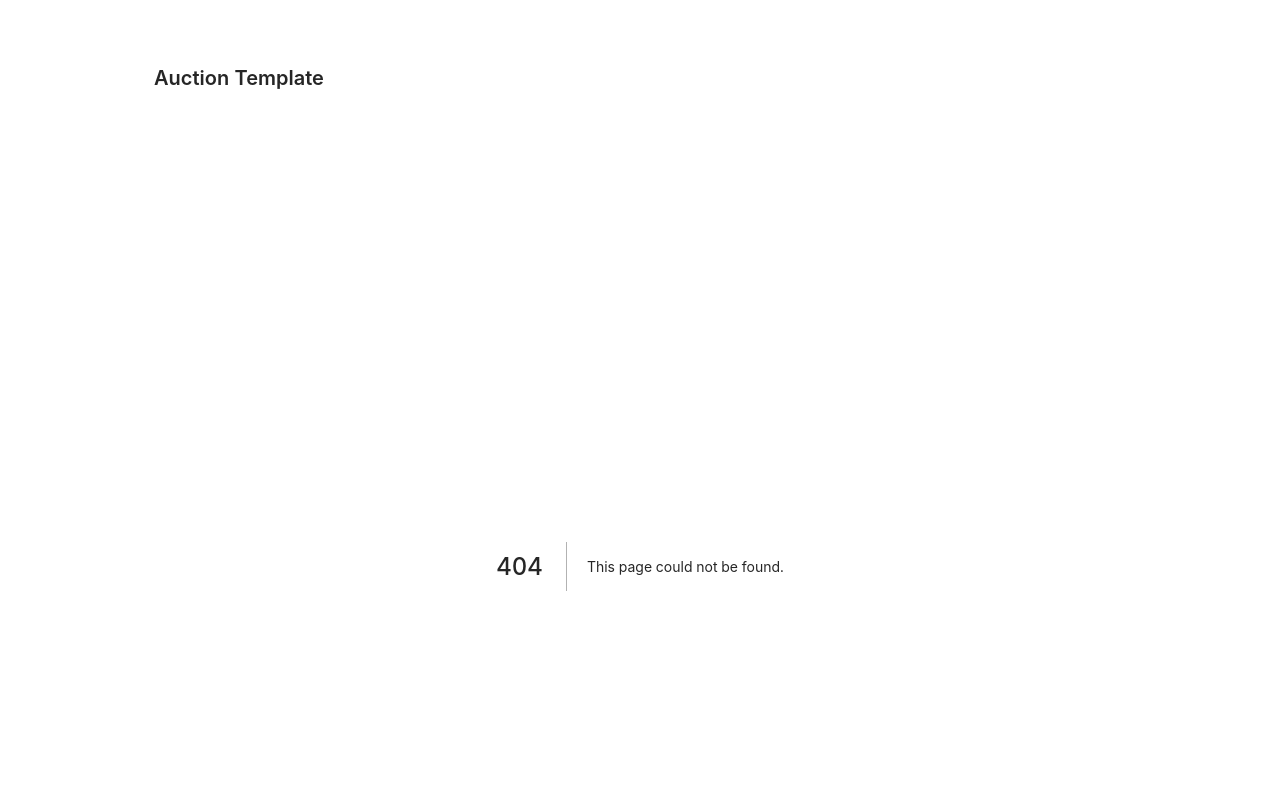
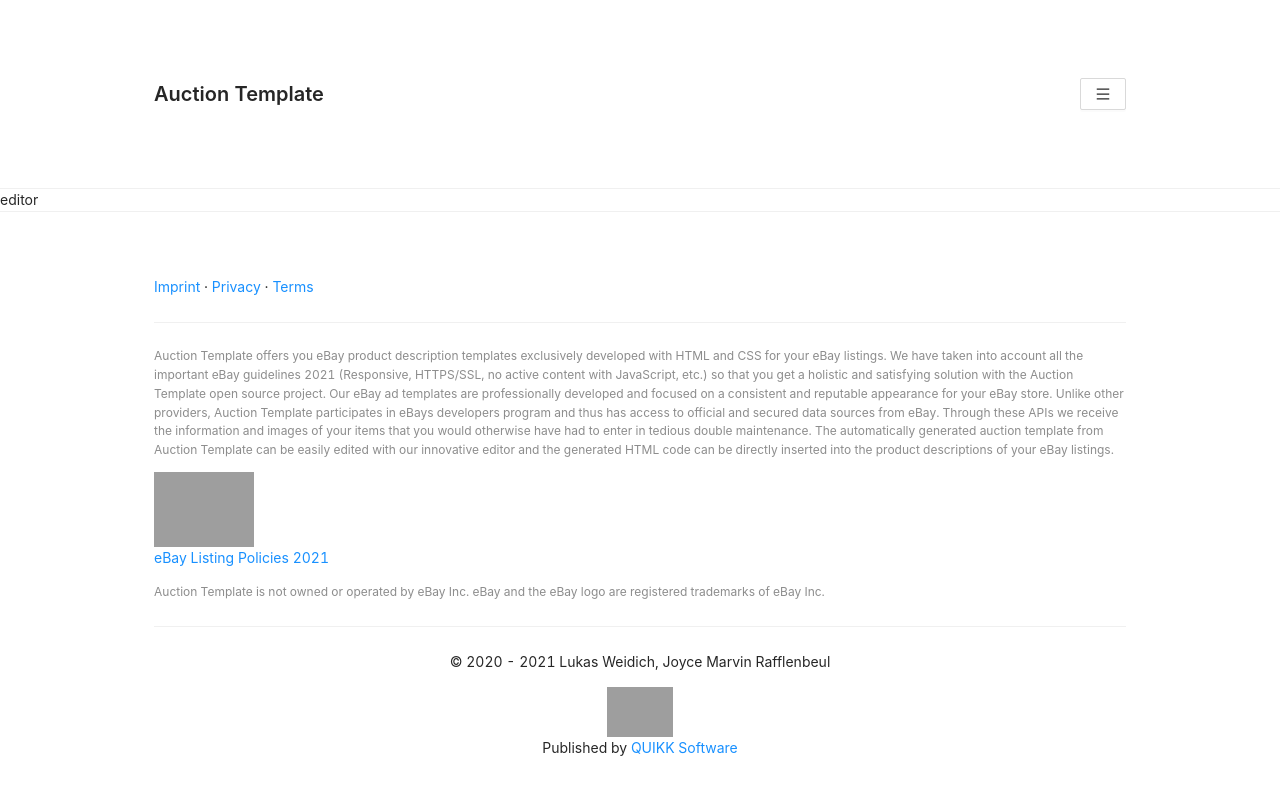
Before and after one commit to swipswaps/auction-template, a Next.js app: page /editor in a window 1280 px wide. Before the commit this address had no page. Shown: the top 800 px of the page. Built offline with nearby package versions, Linux system fonts and the light colour scheme; grey boxes are pictures that could not be loaded.

Commit message:
✨ add header and pages

```diff
--- a/components/layout/Footer.tsx
+++ b/components/layout/Footer.tsx
@@ -83,7 +83,7 @@
 					}}
 				>
 					<Typography.Paragraph>
-						© 2020 - {new Date().getFullYear()} · Made by Lukas Weidich and
+						© 2020 - {new Date().getFullYear()} Lukas Weidich,
 						Joyce Marvin Rafflenbeul
 					</Typography.Paragraph>
 					<ExternalLink href={quikkHref}>
--- a/components/layout/Header.tsx
+++ b/components/layout/Header.tsx
@@ -1,15 +1,85 @@
-import React from "react";
+import React, { useState } from "react";
 import Container from "./Container";
-import { Affix, Typography } from "antd";
+import { Affix, Typography, Button, Divider, Drawer } from "antd";
+import {
+	InfoCircleOutlined,
+	CommentOutlined,
+	FormOutlined,
+	HomeOutlined,
+} from "@ant-design/icons";
+import { MenuOutlined } from "@ant-design/icons";
+import InternalLink from "../misc/InternalLink";
 
 const Header = () => {
+	const [visible, setVisible] = useState(false);
+
+	const showDrawer = () => {
+		setVisible(true);
+	};
+
+	const closeDrawer = () => {
+		setVisible(false);
+	};
+
+	const Logo = ({ menu = false }) => (
+		<Typography.Title level={4} style={{ margin: 0 }}>
+			{menu ? "Menu" : "Auction Template"}
+		</Typography.Title>
+	);
+
+	const headerLinks = [
+		{ displayText: "Home", href: "/", icon: <HomeOutlined /> },
+		{ displayText: "Editor", href: "/editor", icon: <FormOutlined /> },
+		{ displayText: "FAQ", href: "/faq", icon: <CommentOutlined /> },
+		{ displayText: "About", href: "/about", icon: <InfoCircleOutlined /> },
+	];
+
 	return (
 		<Affix offsetTop={0}>
-			<header style={{ backgroundColor: "#fff", zIndex: 99 }}>
+			<header style={{ backgroundColor: "#fff", zIndex: 99, padding: "1em 0" }}>
 				<Container>
-					<Typography.Title level={4}>Auction Template</Typography.Title>
+					<div
+						style={{
+							display: "flex",
+							flexDirection: "row",
+							justifyContent: "space-between",
+							alignItems: "center",
+						}}
+					>
+						<InternalLink href="/">
+							<Logo />
+						</InternalLink>
+						<Button onClick={showDrawer}>
+							<MenuOutlined />
+						</Button>
+					</div>
 				</Container>
 			</header>
+			<Divider style={{ margin: 0 }} />
+			<Drawer
+				title={<Logo menu />}
+				placement="right"
+				closable={false}
+				onClose={closeDrawer}
+				visible={visible}
+				bodyStyle={{ paddingTop: 0 }}
+			>
+				{headerLinks.map((link, i) => (
+					<>
+						{i !== 0 && <Divider style={{ margin: 0 }} />}
+						<InternalLink href={link.href}>
+							<Typography.Title
+								level={5}
+								key={i}
+								onClick={closeDrawer}
+								style={{ display: "block", padding: "1em 0", margin: 0 }}
+							>
+								{link.icon} {link.displayText}
+							</Typography.Title>
+						</InternalLink>
+					</>
+				))}
+			</Drawer>
 		</Affix>
 	);
 };
--- a/components/misc/InternalLink.tsx
+++ b/components/misc/InternalLink.tsx
@@ -3,24 +3,16 @@
 import { useRouter } from "next/router";
 import { Typography } from "antd";
 
-const InternalLink = ({ href = "", minimal = false, children, ...rest }) => {
+const InternalLink = ({ href = "", children, ...rest }) => {
 	const router = useRouter();
 
 	const className = router.pathname === href ? "active" : "";
 
-	const wrapper = minimal ? (
-		<></>
-	) : (
-		<Typography.Link
-			href={href}
-			className={className}
-			{...rest}
-		></Typography.Link>
-	);
-
 	return (
 		<Link href={href} {...rest}>
-			{React.cloneElement(wrapper, { children })}
+			<Typography.Link href={href} className={className} {...rest}>
+				{children}
+			</Typography.Link>
 		</Link>
 	);
 };
--- /dev/null
+++ b/pages/editor.tsx
@@ -0,0 +1,7 @@
+import React from "react";
+
+const editor = () => {
+	return <div>editor</div>;
+};
+
+export default editor;
```
Also changed, not shown: components/index/Hero.tsx (+3 -5 lines), pages/404.tsx (added, +7 -0 lines), pages/about.tsx (added, +7 -0 lines), pages/faq.tsx (added, +7 -0 lines), pages/imprint.tsx (added, +7 -0 lines), pages/privacy.tsx (added, +7 -0 lines), pages/terms.tsx (added, +7 -0 lines).
